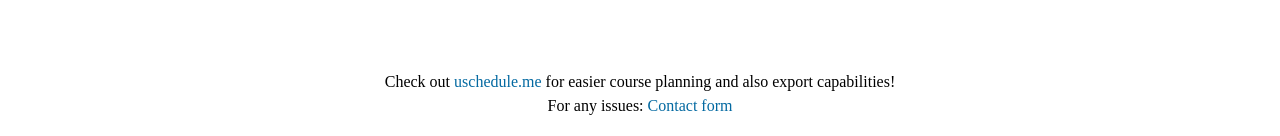
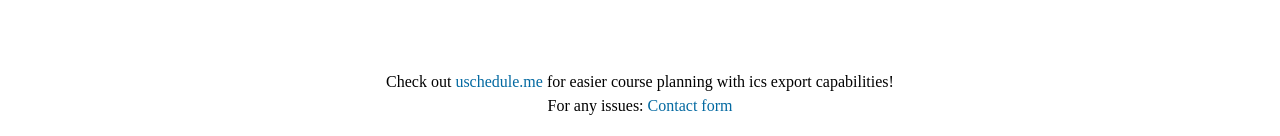
Before and after one commit to Aduno/uOCalendar-UI, a SvelteKit app: page / in a window 1280 px wide. Shown: the part 661-797 px from the top of the page. Built offline with nearby package versions, Linux system fonts and the light colour scheme.

Commit message:
updating the fotter

```diff
--- a/src/routes/+page.svelte
+++ b/src/routes/+page.svelte
@@ -195,7 +195,7 @@
       </div>
     </div>
   </div>
-  <p class="block text-center">Check out <a class="text-sky-700" href="www.uschedule.me">uschedule.me</a> for easier course planning and also export capabilities!
+  <p class="block text-center">Check out <a class="text-sky-700" href="www.uschedule.me">uschedule.me</a> for easier course planning with ics export capabilities!
   </p>
   <p class="block text-center">For any issues: <a class="text-sky-700" href="https://forms.gle/6Z3c4hQYrrsp5nkn7">Contact form</a>
   </p>
```
